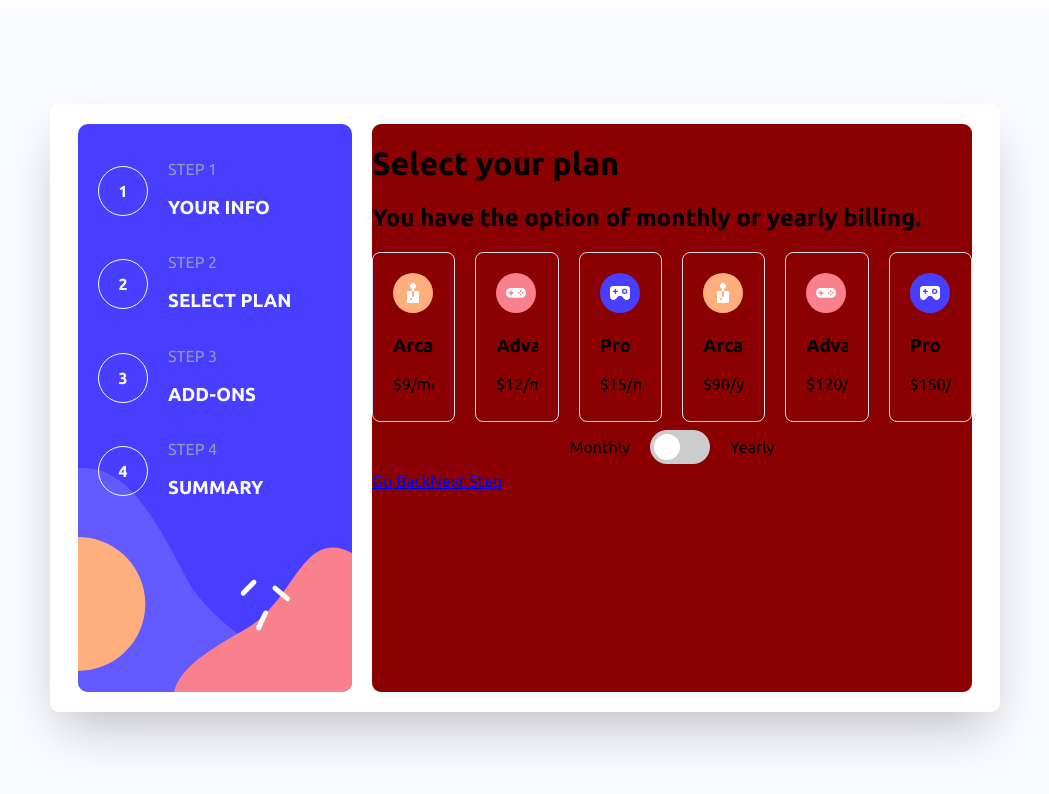
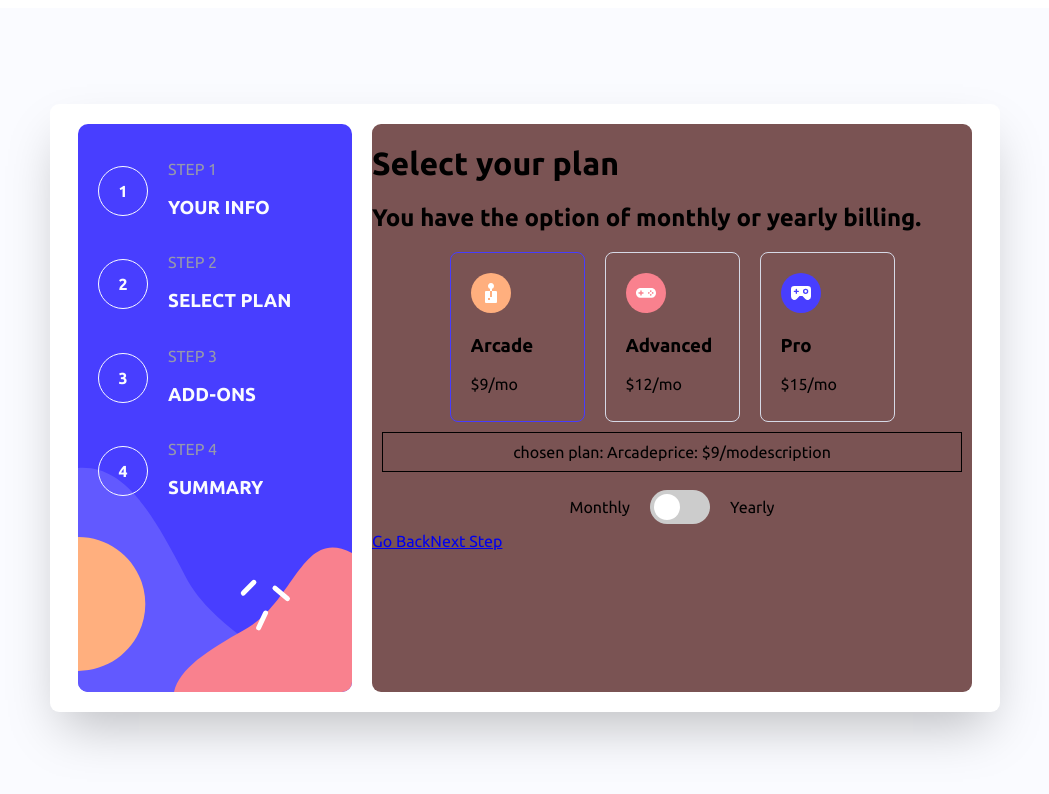
Before and after one commit to CipiVlad/multi_step_form, a React (Vite) app: page /select-plan in a window 1280 px wide. Shown: the top 794 px of the page, without its empty margins (115-1164 px from the left). Built offline with nearby package versions, Linux system fonts and the light colour scheme.

Commit message:
select plan logic and styles work

```diff
--- a/src/components/SideBar.scss
+++ b/src/components/SideBar.scss
@@ -61,7 +61,7 @@
     .stepcard_container {
         width: 600px;
         height: 568px;
-        background-color: darkred;
+        background-color: rgb(122, 83, 83);
         border-radius: 9px;
     }
 }
--- a/src/components/page_cards/SelectPlanCard.tsx
+++ b/src/components/page_cards/SelectPlanCard.tsx
@@ -1,4 +1,4 @@
-import React, { useState } from 'react'
+import React, { useEffect, useState } from 'react'
 import { Link } from 'react-router-dom'
 import './SelectPlanCard.scss'
 
@@ -13,15 +13,34 @@ type Props = {
     planYearly: any
     icons: any
 }
+
 const SelectPlanCard = ({ title, subtitle, planMonthly, planYearly, monthly, yearly, nextStep, back, icons }: Props) => {
-    const [activeIndex, setActiveIndex] = useState(null);
+    const [activeIndex, setActiveIndex] = useState(null || 0);
+    const [togglePlan, setTogglePlan] = useState(true);
+
+    const [chosenPlan, setChosenPlan] = useState({})
 
     const toggleActiveClass = (index) => {
         setActiveIndex(index === activeIndex ? null : index);
-        console.log(activeIndex)
     };
 
+    const handleTogglePlan = () => {
+        setTogglePlan(!togglePlan)
+    }
 
+    useEffect(() => {
+        //write a function to get the selected plan
+
+        if (!togglePlan) {
+            setChosenPlan(planYearly[activeIndex])
+        } else {
+            setChosenPlan(planMonthly[activeIndex])
+        }
+
+
+    }, [activeIndex, togglePlan]);
+
+    console.log(chosenPlan);
 
     return (
         <div className="stepcard_container">
@@ -29,7 +48,11 @@ const SelectPlanCard = ({ title, subtitle, planMonthly, planYearly, monthly, yea
             <h2>{subtitle}</h2>
 
             <div className='plan_container'>
-                {
+
+                {/* if togglePlan is true display  Monthly Plan  else display Yearly Plan*/}
+
+                {togglePlan ? (
+
                     planMonthly.map((plan, index) => (
                         <div
                             className={`plan_card${index === activeIndex ? ' active' : ''}`}
@@ -45,9 +68,9 @@ const SelectPlanCard = ({ title, subtitle, planMonthly, planYearly, monthly, yea
                             </div>
                         </div>
                     ))
-                }
 
-                {
+                ) : (
+
                     planYearly.map((plan, index) => (
                         <div
                             className={`plan_card${index === activeIndex ? ' active' : ''}`}
@@ -63,14 +86,24 @@ const SelectPlanCard = ({ title, subtitle, planMonthly, planYearly, monthly, yea
                             </div>
                         </div>
                     ))
-                }
+                )}
+
+
             </div>
+
+            {/* test the chosen plan */}
+            <div style={{ textAlign: 'center', fontSize: "16px", border: "1px solid black", padding: "10px", margin: "10px" }} >
+                <span>chosen plan: {chosenPlan.title}</span>
+                <span>price:  {chosenPlan.price}</span>
+                <span>description {chosenPlan.description}</span>
+            </div>
+
 
             <div className="plan_toggle">
                 <p>{monthly}</p>
 
                 <label className="switch">
-                    <input type="checkbox" />
+                    <input type="checkbox" onClick={handleTogglePlan} />
                     <span className="slider round"></span>
                 </label>
                 <p>{yearly}</p>
--- a/src/index.scss
+++ b/src/index.scss
@@ -1,13 +1,16 @@
 @import '/src/sass/_variable.scss';
+
 
 * {
     padding: 0;
     box-sizing: border-box;
     max-width: 100%;
     overflow-x: hidden;
-    max-width: 1440px;
+    // max-width: 1440px;
     font-family: $fontFamily;
 }
+
+
 
 body {
 
```
